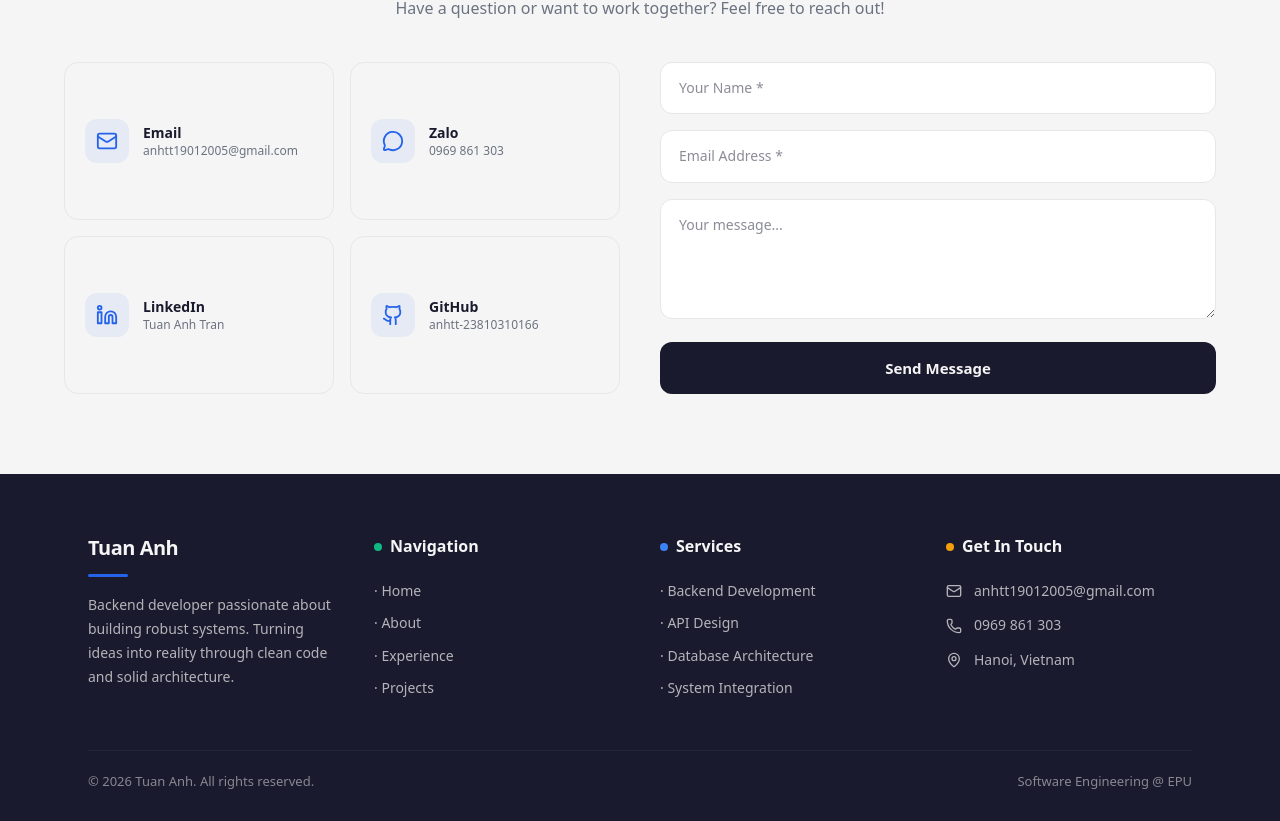
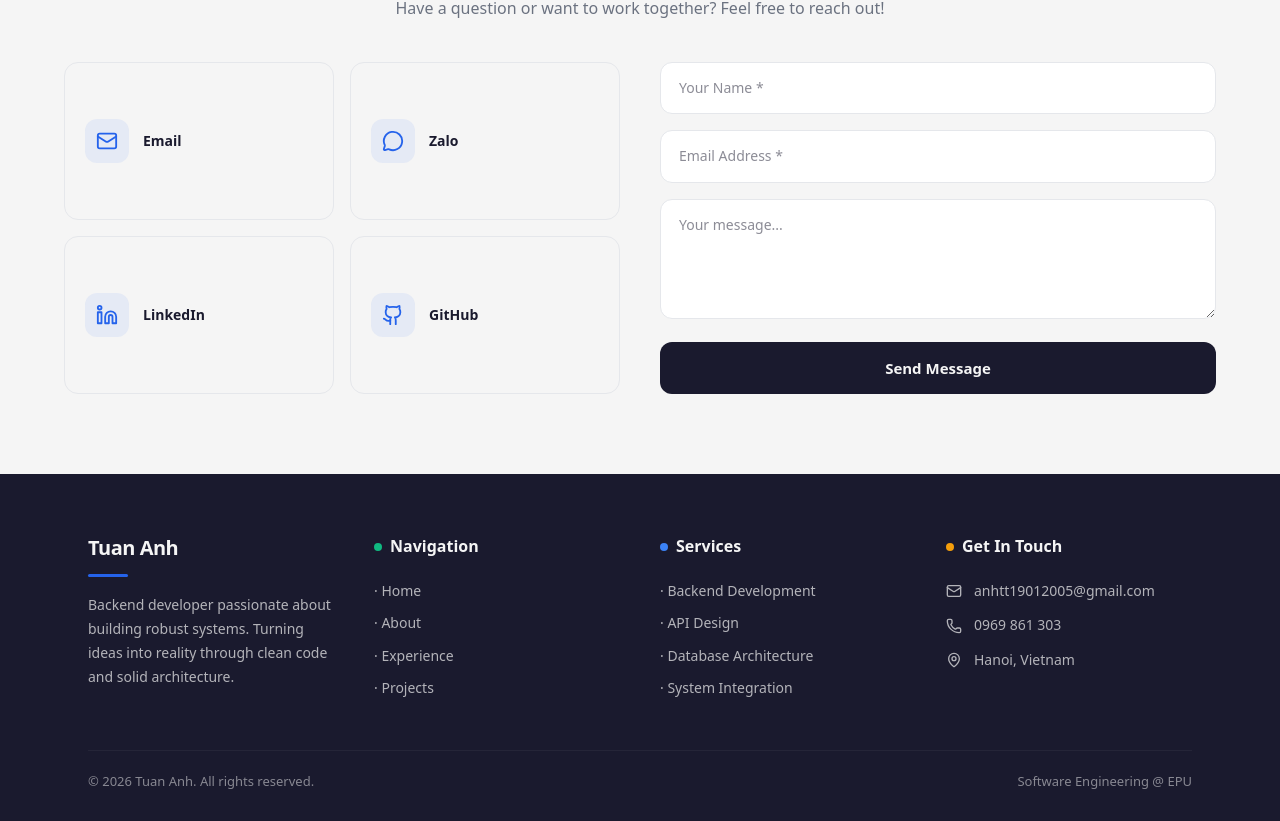
Before and after one commit to anhtt-23810310166/portfolio, a Next.js app: page / in a window 1280 px wide. Shown: the part 3095-3916 px from the top of the page. Built offline with nearby package versions, Linux system fonts and the light colour scheme.

Commit message:
Update page.tsx

```diff
--- a/src/app/page.tsx
+++ b/src/app/page.tsx
@@ -441,7 +441,6 @@ export default function Portfolio() {
                   </div>
                   <div style={{ minWidth: 0 }}>
                     <p className="font-bold text-sm">Email</p>
-                    <p className="text-xs text-muted" style={{ wordBreak: 'break-all' }}>anhtt19012005@gmail.com</p>
                   </div>
                 </a>
 
@@ -451,7 +450,6 @@ export default function Portfolio() {
                   </div>
                   <div style={{ minWidth: 0 }}>
                     <p className="font-bold text-sm">Zalo</p>
-                    <p className="text-xs text-muted">0969 861 303</p>
                   </div>
                 </a>
 
@@ -461,7 +459,6 @@ export default function Portfolio() {
                   </div>
                   <div style={{ minWidth: 0 }}>
                     <p className="font-bold text-sm">LinkedIn</p>
-                    <p className="text-xs text-muted">Tuan Anh Tran</p>
                   </div>
                 </a>
 
@@ -471,7 +468,6 @@ export default function Portfolio() {
                   </div>
                   <div style={{ minWidth: 0 }}>
                     <p className="font-bold text-sm">GitHub</p>
-                    <p className="text-xs text-muted">anhtt-23810310166</p>
                   </div>
                 </a>
               </div>
```
